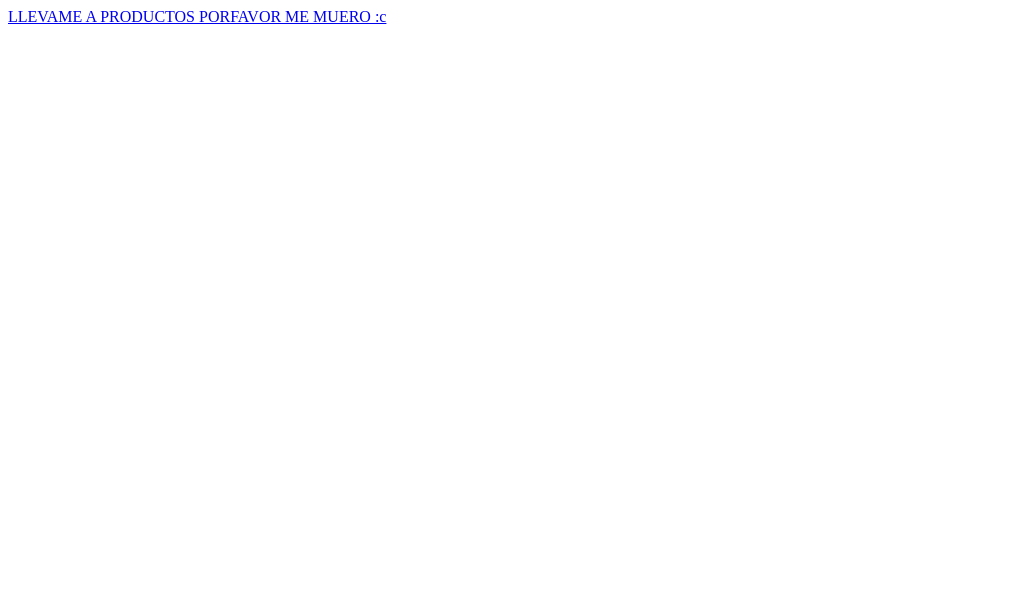
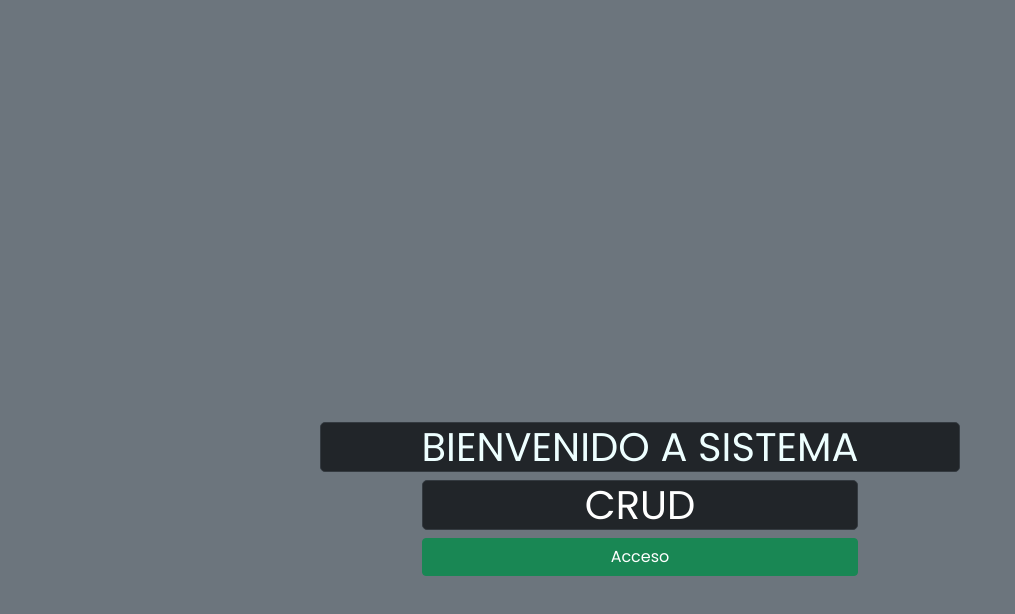
Before and after one commit to AtElias23/Proyectofinal, a plain HTML site: page index.html in a window 1280 px wide. Shown: the whole page, without its empty margins (0-1015 px from the left). Drawn offline with nearby package versions, Linux system fonts and the light colour scheme.

Commit message:
Update index.html

```diff
--- a/index.html
+++ b/index.html
@@ -4,9 +4,51 @@
     <meta charset="UTF-8">
     <meta http-equiv="X-UA-Compatible" content="IE=edge">
     <meta name="viewport" content="width=device-width, initial-scale=1.0">
-    <title>Index</title>
+    <link rel="preconnect" href="https://fonts.googleapis.com">
+    <link rel="preconnect" href="https://fonts.gstatic.com" crossorigin>
+    <link href="https://fonts.googleapis.com/css2?family=Josefin+Sans:wght@300&family=Poppins&display=swap" rel="stylesheet">
+    <link href="https://cdn.jsdelivr.net/npm/bootstrap@5.0.2/dist/css/bootstrap.min.css" rel="stylesheet" integrity="sha384-EVSTQN3/azprG1Anm3QDgpJLIm9Nao0Yz1ztcQTwFspd3yD65VohhpuuCOmLASjC" crossorigin="anonymous">
+    <title>Home</title>
 </head>
-<body>
-    <a href="templates/productos.html">LLEVAME A PRODUCTOS PORFAVOR ME MUERO :c</a>
+<style>
+    .a{
+        text-align: center;
+        display: block;
+        margin-left: 33%;
+        margin-right: 33%;
+        font-family: 'Josefin Sans', sans-serif;
+        font-family: 'Poppins', sans-serif
+    }
+    .htitulo{
+        margin-top: 33%;
+        border: 1px solid;
+        border-radius: 5px;
+        margin-left: 25%;
+        margin-right: 25%;
+        display: block;
+        text-align: center;
+        color:#EFF;
+        border-color: #343a40;
+
+        font-family: 'Josefin Sans', sans-serif;
+        font-family: 'Poppins', sans-serif;
+    }
+    .htitulo2{
+        border: 1px solid;
+        border-radius: 5px;
+        margin-left: 33%;
+        margin-right: 33%;
+        text-align: center;
+        display: block;
+        color: #fff;
+        border-color: #343a40;
+        font-family: 'Josefin Sans', sans-serif;
+        font-family: 'Poppins', sans-serif;
+    }
+</style>
+<body class="bg-secondary">
+    <h1 class="htitulo , bg-dark">BIENVENIDO A SISTEMA</h1>
+    <h1 class="htitulo2 , bg-dark">CRUD</h1>
+    <a name="Acceder" id="acceder" class="btn btn-success , a" href="templates/productos.html" role="button">Acceso</a>
 </body>
 </html>
```
